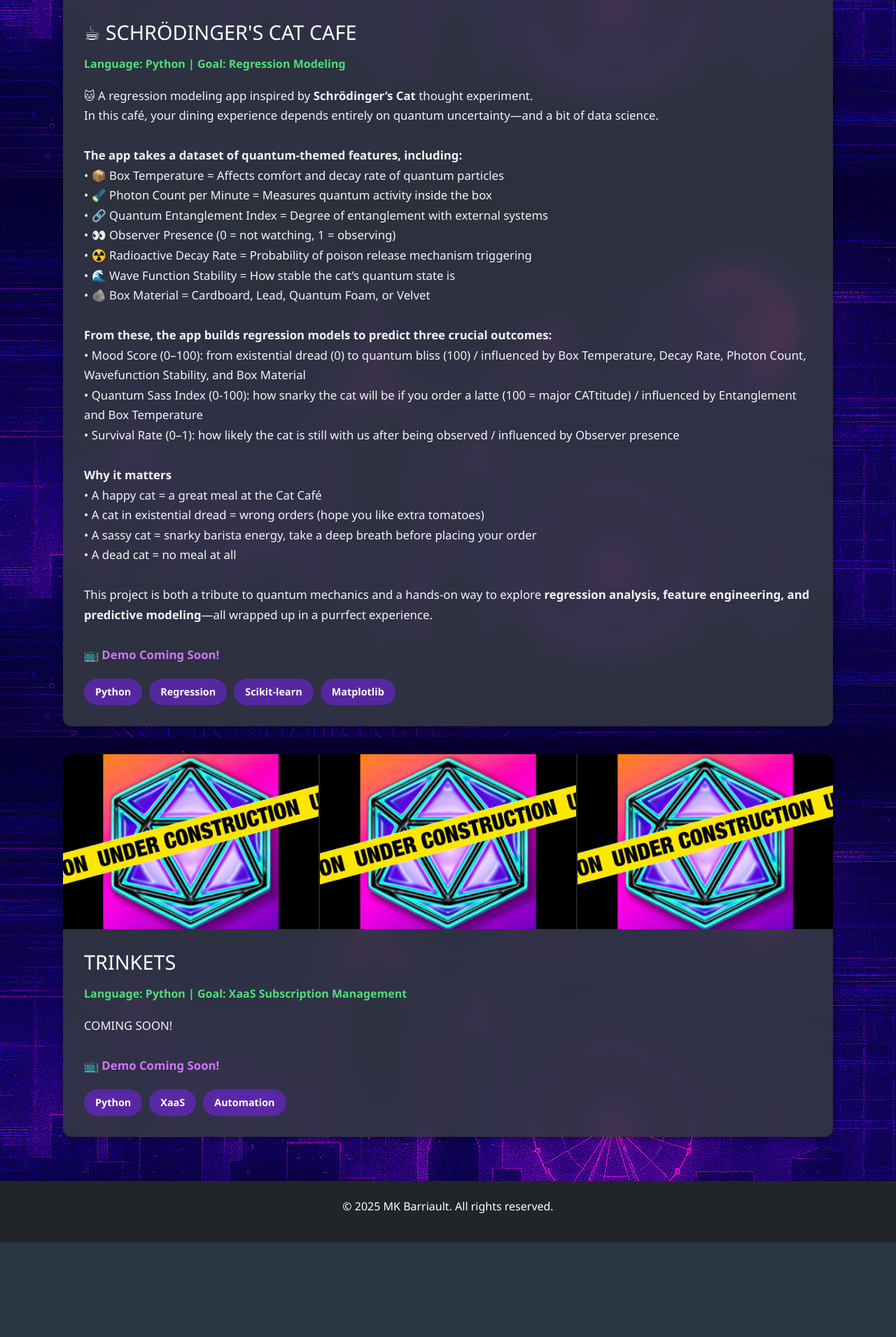
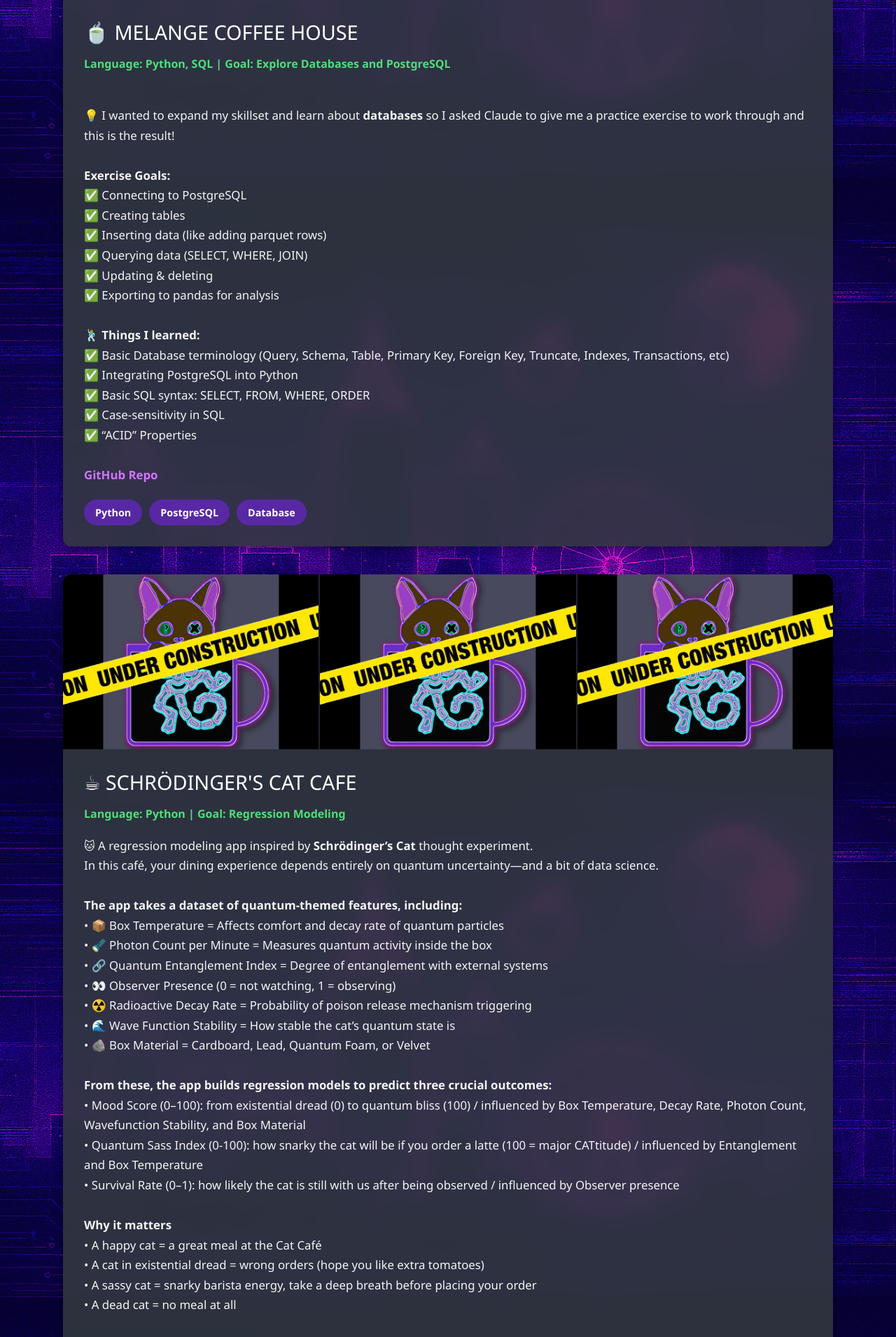
Before and after one commit to mkb0020/PortfolioSite, a Flask app: page /coding in a window 1280 px wide. Shown: the part 3746-5657 px from the top of the page at 70% size. Before the commit the page ends 5522 px from the top, so only its background shows below. Run offline with Flask 3, Linux system fonts and the light colour scheme.

Commit message:
Added card for Melange Coffee House

```diff
--- a/templates/coding.html
+++ b/templates/coding.html
@@ -107,6 +107,45 @@
 
 
 
+    <div class="project-card"> <!-- MELANGE COFFEE HOUSE -->
+        <div class="project-images">
+            <img src="/static/images/tech/Melange1.jpg" alt="Melange Coffee House Screenshot 1" class="project-img">
+            <img src="/static/images/tech/MelangeIcon.jpg" alt="Melange Coffee House Desktop Icon" class="project-img">
+            <img src="/static/images/tech/Melange2.jpg" alt="Melange Coffee Housee Screenshot 2" class="project-img">
+        </div>
+        <div class="project-details">
+            <h3> 🍵 MELANGE COFFEE HOUSE</h3>
+            <p class="project-meta"><strong>Language:</strong> Python, SQL | <strong>Goal:</strong> Explore Databases and PostgreSQL</p>
+            <p class="project-description">
+                <br> 💡 I wanted to expand my skillset and learn about <strong>databases</strong> so I asked Claude to give me a practice exercise to work through and this is the result!
+                    <br><br><strong>Exercise Goals:</strong>
+                    <br>✅ Connecting to PostgreSQL
+                    <br>✅ Creating tables
+                    <br>✅ Inserting data (like adding parquet rows)
+                    <br>✅ Querying data (SELECT, WHERE, JOIN)
+                    <br>✅ Updating & deleting
+                    <br>✅ Exporting to pandas for analysis
+                    <br><br> <strong>🕺 Things I learned:</strong>
+                    <br>✅ Basic Database terminology (Query, Schema, Table, Primary Key, Foreign Key, Truncate, Indexes, Transactions, etc)
+                    <br>✅ Integrating PostgreSQL into Python
+                    <br>✅ Basic SQL syntax: SELECT, FROM, WHERE, ORDER
+                    <br>✅ Case-sensitivity in SQL
+	                <br>✅  “ACID” Properties
+
+                <br><br><strong><a href="https://github.com/mkb0020/MelangeCoffeeHouse" target="_blank" rel="noopener noreferrer">GitHub Repo</a> </strong>
+                <br>
+            </p>
+            <div class="project-tags">
+                <span class="tag">Python</span>
+                <span class="tag">PostgreSQL</span>
+                <span class="tag">Database</span>
+            </div>
+        </div>
+    </div>
+
+
+
+
         <div class="project-card"> <!--SCHRÖDINGER'S CAT CAFE -->
         <div class="project-images">
             <img src="/static/images/tech/cafe1.jpg" alt="Cat Cafe Screenshot 1" class="project-img">
```
